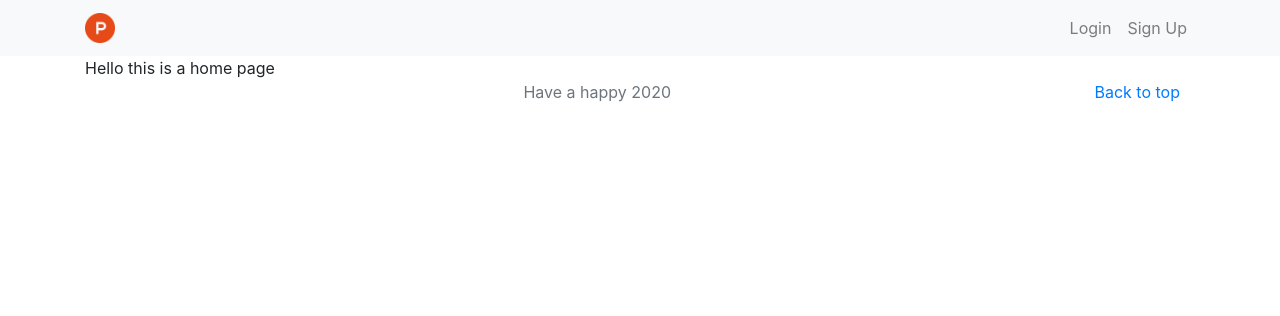
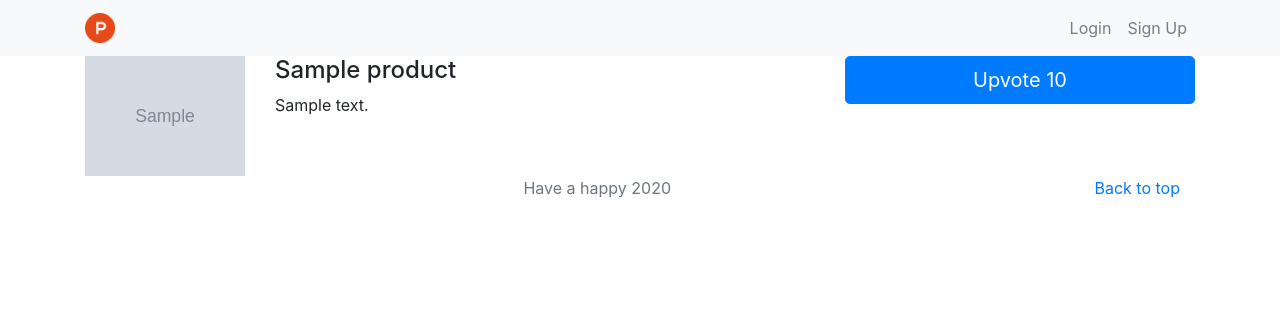
Before and after one commit to ritwiktiwari/producthunt-website, a Django app: page / in a window 1280 px wide. Shown: the top 316 px of the page. Run offline with Django 3.2, Linux system fonts and the light colour scheme; tables that the repository leaves empty hold one stand-in row (values such as "Sample post"); grey boxes marked "Sample" are stand-in pictures; some libraries are stand-ins or nearby versions.

Commit message:
Homepage listing all products

```diff
--- a/products/views.py
+++ b/products/views.py
@@ -5,7 +5,11 @@ from datetime import datetime
 from products import models
 # Create your views here.
 def index(request):
-    return render(request, 'products/index.html')
+    products = models.Product.objects.all()
+    context = {
+        'products': products
+    }
+    return render(request, 'products/index.html', context)
 
 @login_required
 def create(request):
--- a/templates/products/index.html
+++ b/templates/products/index.html
@@ -1,7 +1,20 @@
 {% extends 'base.html' %}
 
 {% block content %}
+{% for product in products %}
 
-Hello this is a home page
+<div class="row">
+    <div class="col-2">
+        <img src="{{ product.icon.url }}" class="img-fluid">
+    </div>
+    <div class="col-6">
+        <h4>{{ product.title }}</h4>
+        <p>{{ product.body }}</p>
+    </div>
+    <div class="col-4">
+        <a href=""><button class="btn btn-primary btn-lg btn-block">Upvote {{ product.votes_total }}</button></a>
+    </div>
+</div>
+{% endfor %}
 
 {% endblock %}
```
